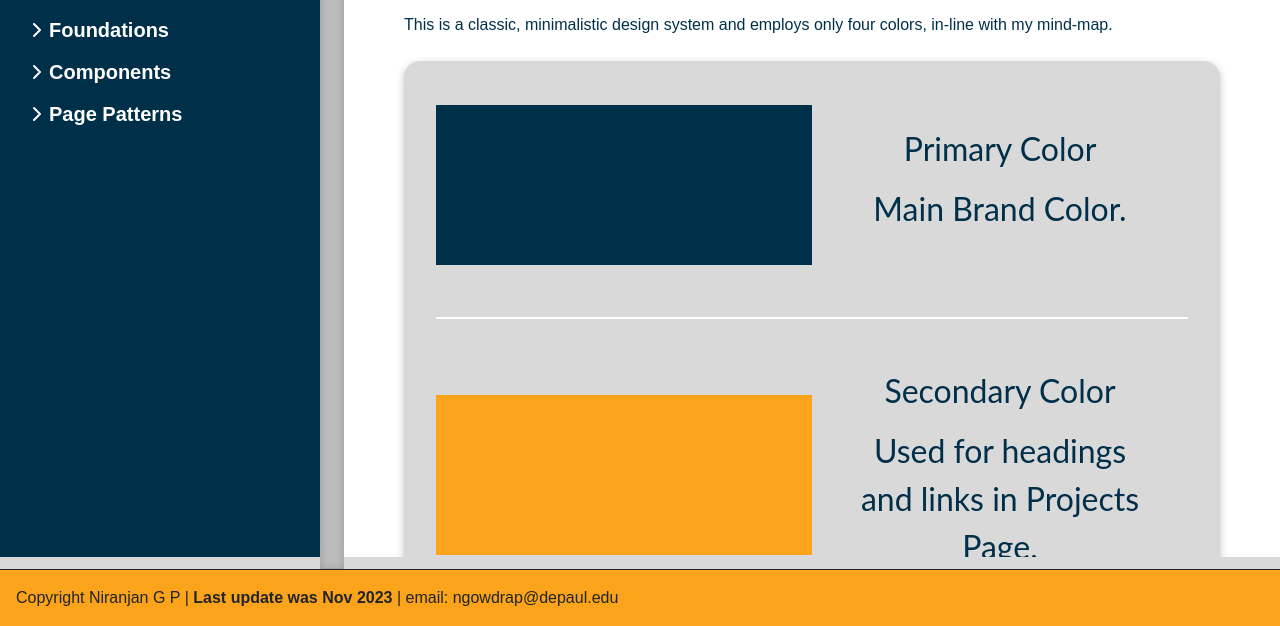
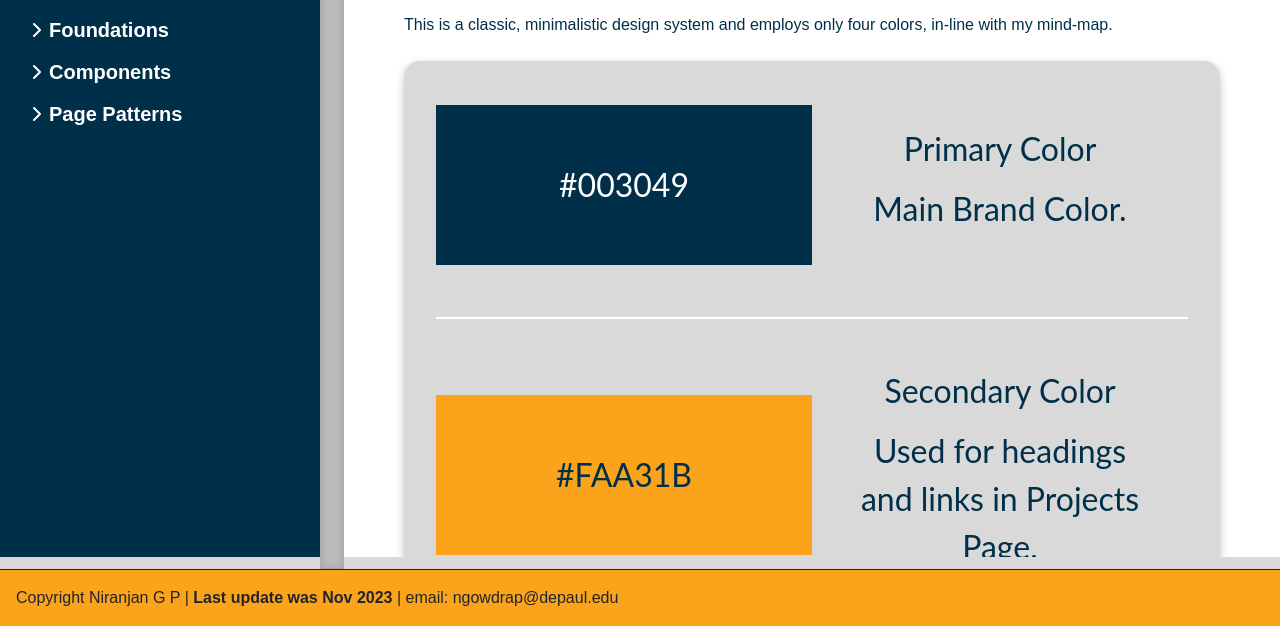
Before and after one commit to niranjangp/niranjangp.github.io, a plain HTML site: page DesignSystem/foundation/color.html in a window 1280 px wide. Shown: the part 231-857 px from the top of the page. Drawn offline with nearby package versions, Linux system fonts and the light colour scheme; files whose address does not match are found by name; a web font is replaced by a local one.

Commit message:
hex color display fix

```diff
--- a/DesignSystem/css/designSystem.css
+++ b/DesignSystem/css/designSystem.css
@@ -254,6 +254,10 @@ div {
   /*padding: 1rem;*/
   height: 160px;
   /*width: 100%;*/
+  display: flex;
+  align-items: center;
+  justify-content: center;
+  font-size: 2rem;
 }
 .colorTxt {
   font-size: 2rem;
@@ -263,6 +267,7 @@ div {
 
 .pri {
   background-color: #003049;
+  color: #ffffff;
 }
 
 .sec {
@@ -275,6 +280,7 @@ div {
 
 .bla {
   background-color: #000000;
+  color: #FFFFFF;
 }
 
 .bodyCard {
--- a/DesignSystem/foundation/color.html
+++ b/DesignSystem/foundation/color.html
@@ -107,7 +107,7 @@
 
           <div class="colorSch">
             <div class="flexDiv">
-              <div class="width50 colorBg pri"></div>
+              <div class="width50 colorBg pri">#003049</div>
               <div class="width50 colorTxt">
                 <div>Primary Color</div>
                 <div>Main Brand Color.</div>
@@ -115,7 +115,7 @@
             </div>
             <div class="border-bottom"></div>
             <div class="flexDiv">
-              <div class="width50 colorBg sec"></div>
+              <div class="width50 colorBg sec">#FAA31B</div>
               <div class="width50 colorTxt">
                 <div>Secondary Color</div>
                 <div>Used for headings and links in Projects Page.</div>
@@ -123,7 +123,7 @@
             </div>
             <div class="border-bottom"></div>
             <div class="flexDiv">
-              <div class="width50 colorBg whi"></div>
+              <div class="width50 colorBg whi">#FFFFFF</div>
               <div class="width50 colorTxt">
                 <div>App White Color</div>
                 <div>Used as a background for better contrast.</div>
@@ -131,7 +131,7 @@
             </div>
             <div class="border-bottom"></div>
             <div class="flexDiv">
-              <div class="width50 colorBg bla"></div>
+              <div class="width50 colorBg bla">#000000</div>
               <div class="width50 colorTxt">
                 <div>App Black Color</div>
                 <div>Complementary color for the white used in the design system.</div>
```
Also changed, not shown: 2 other files.
